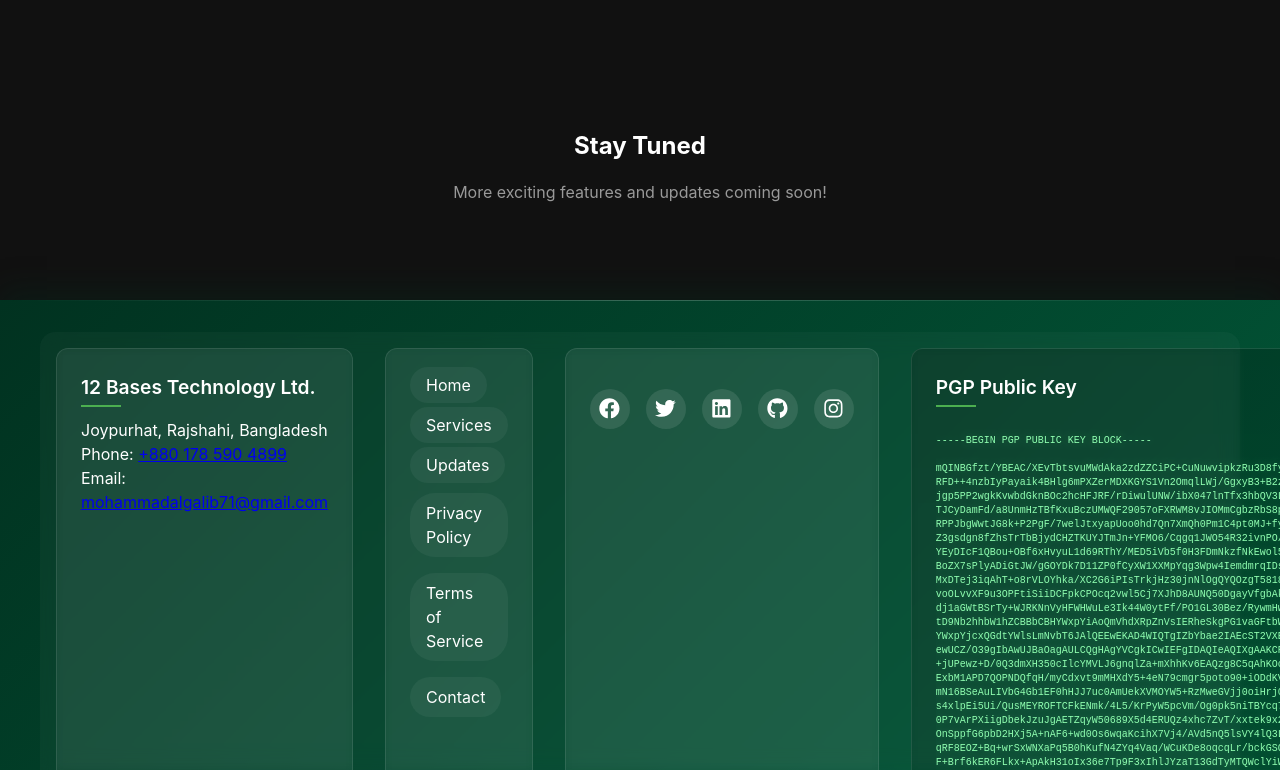
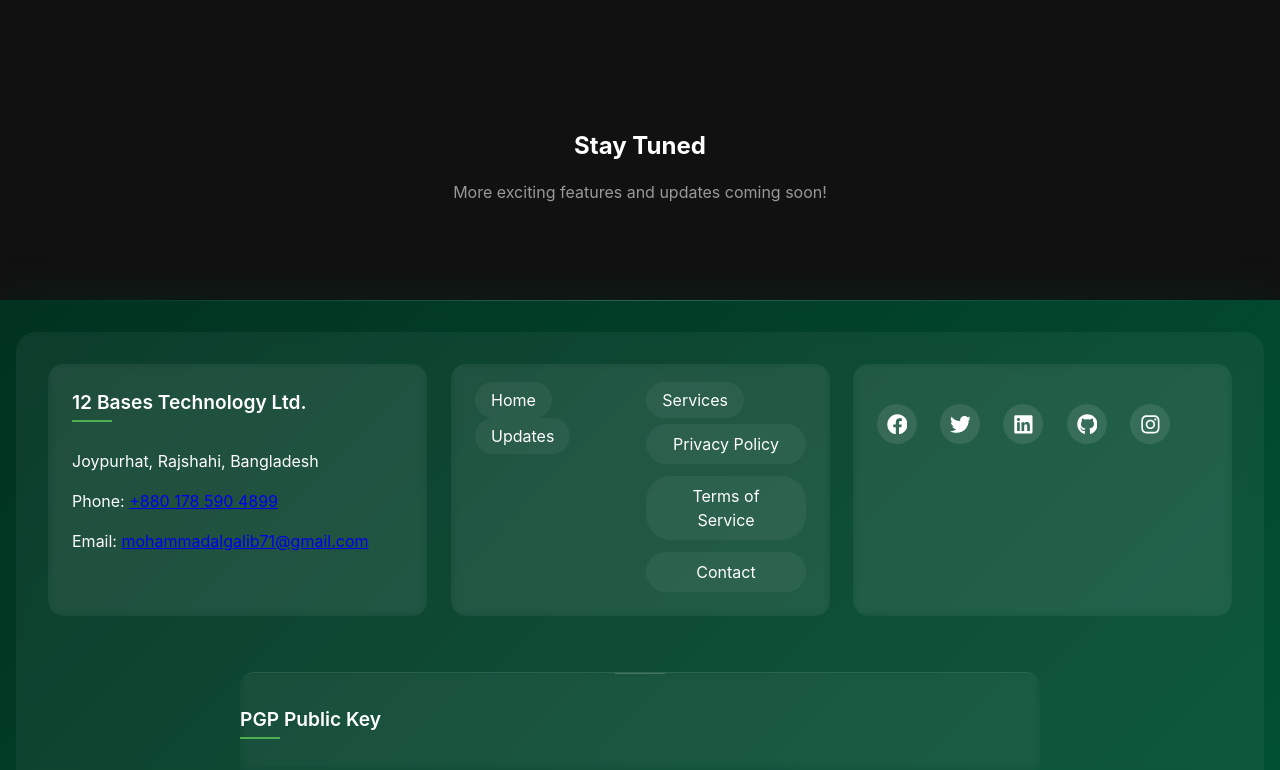
Before and after one commit to GALIB-Dev/12-Bases, a React (Create React App) app: page /updates in a window 1280 px wide. Shown: the part 2030-2800 px from the top of the page. Built offline with nearby package versions, Linux system fonts and the light colour scheme; no server answers.

Commit message:
Add scripts for pulling footer CSS and enhance footer layout and styles

```diff
--- a/package.json
+++ b/package.json
@@ -32,7 +32,9 @@
     "start": "react-scripts start",
     "build": "react-scripts build",
     "test": "react-scripts test",
-    "eject": "react-scripts eject"
+    "eject": "react-scripts eject",
+    "pull:footer": "chmod +x ./scripts/pull-footer.sh && ./scripts/pull-footer.sh",
+    "pull:footer-css": "chmod +x ./scripts/pull-footer.sh && ./scripts/pull-footer.sh"
   },
   "eslintConfig": {
     "extends": [
--- a/src/components/layout/Footer/Footer.css
+++ b/src/components/layout/Footer/Footer.css
@@ -26,6 +26,7 @@
   height: 1px;
   background: linear-gradient(to right, transparent, rgba(255, 255, 255, 0.3), transparent);
   animation: glow 2s linear infinite;
+  will-change: opacity;
 }
 
 @keyframes glow {
@@ -35,32 +36,36 @@
 }
 
 .footer-content {
-  max-width: 1200px;
+  max-width: 1400px;
   margin: 0 auto;
-  display: flex;
-  gap: 2rem;
+  display: grid;
+  grid-template-areas:
+    "main"
+    "pgp";
+  gap: 1.5rem;
   position: relative;
   z-index: 1;
-  backdrop-filter: blur(10px);
-  padding: 1rem;
-  border-radius: 15px;
-  background: rgba(255, 255, 255, 0.03);
+  backdrop-filter: blur(5px);
+  padding: 2rem;
+  border-radius: 20px;
+  background: rgba(255, 255, 255, 0.05);
 }
 
 .footer-section {
-  flex: 1;
+  display: flex;
+  flex-direction: column;
+  gap: 1rem;
   padding: 1.5rem;
-  border-radius: 12px;
-  transition: all 0.3s ease;
-  background: rgba(255, 255, 255, 0.05);
+  border-radius: 15px;
+  transition: transform 0.3s ease, box-shadow 0.3s ease;
+  background: rgba(255, 255, 255, 0.03);
   backdrop-filter: blur(5px);
-  border: 1px solid rgba(255, 255, 255, 0.1);
+  will-change: transform;
 }
 
 .footer-section:hover {
   transform: translateY(-5px);
-  box-shadow: 0 10px 20px rgba(0, 0, 0, 0.2);
-  background: rgba(255, 255, 255, 0.08);
+  box-shadow: 0 15px 30px rgba(0, 0, 0, 0.15);
 }
 
 .footer-section h3 {
@@ -89,9 +94,9 @@
 .footer-links {
   list-style: none;
   padding: 0;
-  display: flex;
-  flex-wrap: wrap;
-  gap: 1rem;
+  display: grid;
+  grid-template-columns: repeat(auto-fit, minmax(120px, 1fr));
+  gap: 0.75rem;
 }
 
 .footer-links a {
@@ -101,6 +106,7 @@
   border-radius: 25px;
   transition: all 0.3s ease;
   background: rgba(255, 255, 255, 0.05);
+  text-align: center;
 }
 
 .footer-links a:hover {
@@ -110,8 +116,10 @@
 }
 
 .social-links {
-  display: flex;
+  display: grid;
+  grid-template-columns: repeat(auto-fit, minmax(40px, 1fr));
   gap: 1rem;
+  max-width: 300px;
   margin-top: 1rem;
 }
 
@@ -128,6 +136,8 @@
   background: rgba(255, 255, 255, 0.1);
   position: relative;
   overflow: hidden;
+  will-change: transform;
+  backface-visibility: hidden;
 }
 
 .social-links a::before {
@@ -160,34 +170,56 @@
 }
 
 .pgp-section {
-  background: linear-gradient(180deg, rgba(0,0,0,0.2) 0%, rgba(0,0,0,0.1) 100%);
+  grid-area: pgp;
+  width: 100%;
+  margin-top: 2rem;
+  padding: 2rem 0;
+  position: relative;
+  background: none;
+  border-top: 1px solid rgba(255, 255, 255, 0.1);
 }
 
 .pgp-key-plain {
   font-family: 'Fira Code', 'Source Code Pro', monospace;
-  font-size: 10px;
-  line-height: 1.4;
-  color: #90ffb1;
-  text-shadow: 0 0 8px rgba(144, 255, 177, 0.3);
+  font-size: 0.75rem;
+  line-height: 1.6;
+  color: rgba(255, 255, 255, 0.7);
+  text-shadow: none;
   margin: 0;
-  padding: 1rem 0;
+  padding: 0;
   overflow-x: auto;
   position: relative;
   background: none;
-  border: none;
+  white-space: pre-wrap;
+  word-break: break-all;
+  max-width: 800px;
+  margin: 0 auto;
 }
 
 .pgp-key-plain::-webkit-scrollbar {
-  height: 4px;
+  display: none;
 }
 
-.pgp-key-plain::-webkit-scrollbar-track {
-  background: rgba(255, 255, 255, 0.05);
-}
+@media (min-width: 769px) {
+  .pgp-section {
+    position: relative;
+  }
 
-.pgp-key-plain::-webkit-scrollbar-thumb {
-  background: rgba(144, 255, 177, 0.2);
-  border-radius: 2px;
+  .pgp-section::before {
+    content: '';
+    position: absolute;
+    top: 0;
+    left: 50%;
+    transform: translateX(-50%);
+    width: 50px;
+    height: 1px;
+    background: rgba(255, 255, 255, 0.2);
+  }
+
+  .pgp-key-plain {
+    padding: 1rem 2rem;
+    text-align: center;
+  }
 }
 
 /* Remove the old PGP key styles */
@@ -200,25 +232,21 @@
 /* Mobile Styles */
 @media (max-width: 768px) {
   .footer-content {
-    flex-direction: column;
-    text-align: center;
+    display: grid;
+    grid-template-areas:
+      "main"
+      "pgp";
+    padding: 1rem;
+    gap: 1rem;
   }
 
-  .footer-section h3::after {
-    left: 50%;
-    transform: translateX(-50%);
-  }
-
-  .footer-links {
-    justify-content: center;
+  .footer-section {
+    text-align: center;
+    padding: 1rem;
   }
 
   .social-links {
-    justify-content: center;
-  }
-
-  .footer-section:hover {
-    transform: translateY(-3px);
+    margin: 1rem auto;
   }
 }
 
@@ -248,3 +276,21 @@ html {
 .footer {
   animation: fadeIn 1s ease-out;
 }
+
+@media (min-width: 769px) {
+  .footer-content {
+    grid-template-columns: repeat(auto-fit, minmax(280px, 1fr));
+    grid-template-areas:
+      "main main main"
+      "pgp pgp pgp";
+  }
+
+  .pgp-section {
+    max-width: 800px;
+    margin: 2rem auto 0;
+  }
+
+  .footer-section {
+    min-height: 250px;
+  }
+}
```
Also changed, not shown: 1 other file (tests, documents, lock files or other folders).
